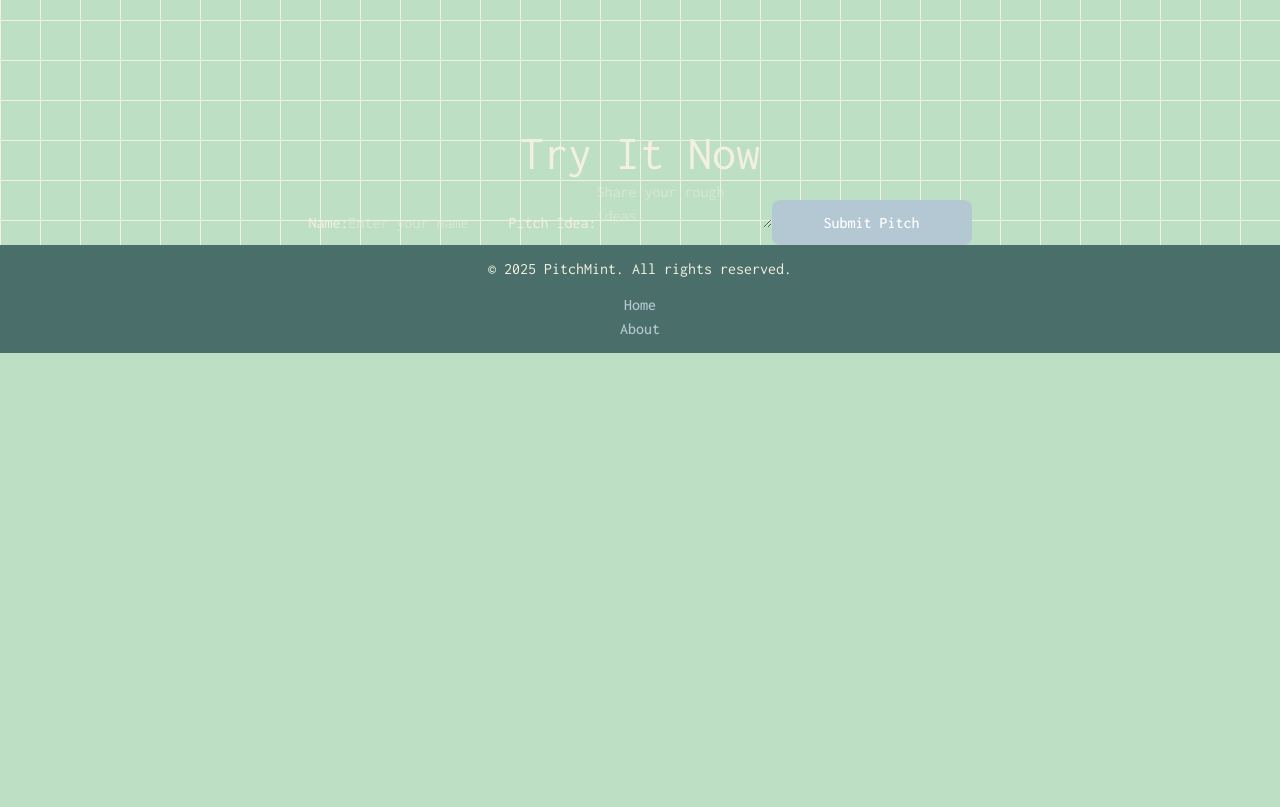
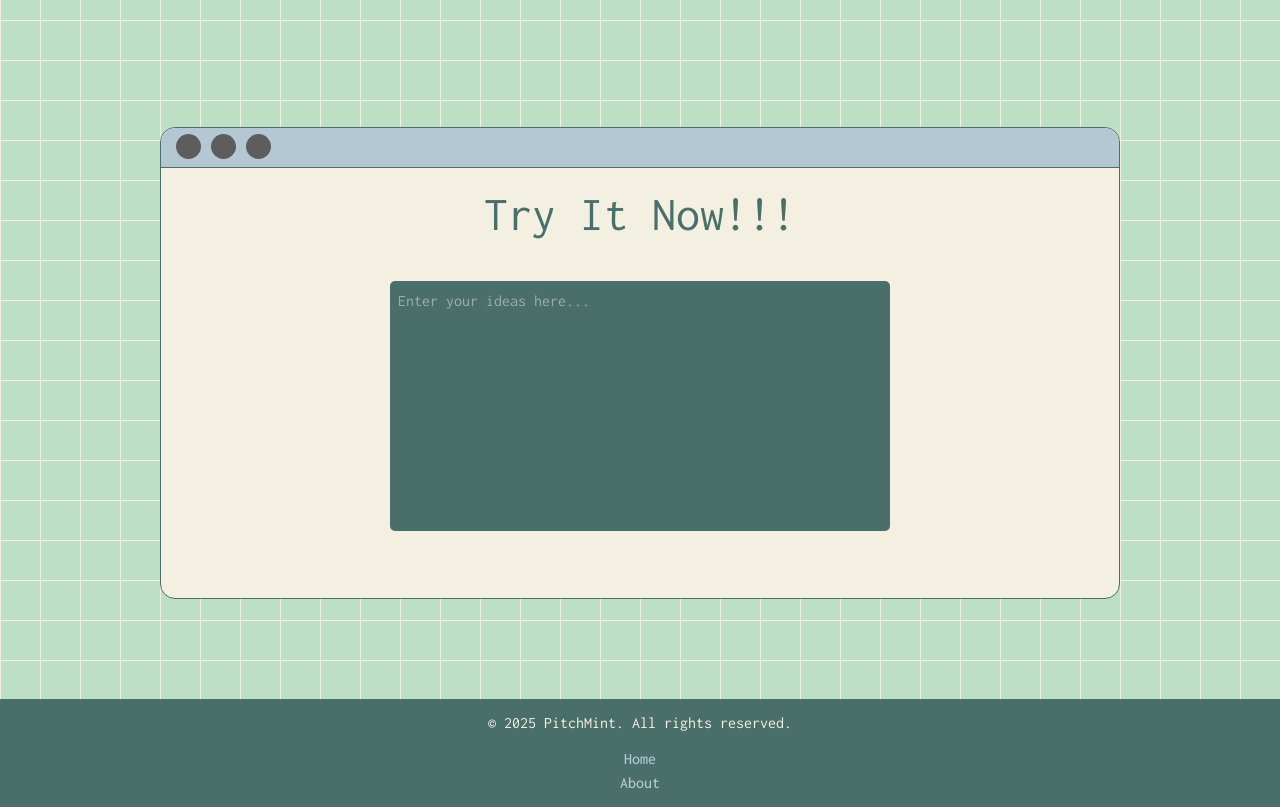
Before and after one commit to stahsin00/project-0, a React (Vite) app in the folder frontend/: page / in a window 1280 px wide. Shown: the part 1220-2027 px from the top of the page. Before the commit the page ends 1573 px from the top, so only its background shows below. Built offline with nearby package versions, Linux system fonts and the light colour scheme.

Commit message:
home page is done :)

```diff
--- a/frontend/src/components/Pitch.jsx
+++ b/frontend/src/components/Pitch.jsx
@@ -4,8 +4,7 @@ function Features() {
     const [name, setName] = useState("");
 
     return (
-        <section>
-            <h2>Try It Now</h2>
+        <div className="myFlex">
             <form>
                 <label htmlFor="name">Name:</label>
                 <input
@@ -21,7 +20,7 @@ function Features() {
                 <textarea id="message" name="message" placeholder="Share your rough ideas"></textarea>
                 <button type="submit" className="w-50 h-full bg-dusty-blue text-white px-4 py-2 rounded-lg">Submit Pitch</button>
             </form>
-        </section>
+        </div>
     );
 }
 
--- /dev/null
+++ b/frontend/src/components/Try.jsx
@@ -0,0 +1,30 @@
+import { React, useState } from "react";
+
+function Try() {
+    const [txt, setTxt] = useState("");
+
+    return (
+        <div className="popUp text-teal mb-25">
+            <div className="the-top bg-dusty-blue">
+                <ul>
+                    <li className="tabBut"/>
+                    <li className="tabBut"/>
+                    <li className="tabBut"/>
+                </ul>
+            </div>
+            <h2 className="mt-5 mb-10">Try It Now!!!</h2>
+
+            <textarea
+                type="text"
+                id="txt"
+                name="txt"
+                placeholder="Enter your ideas here..."
+                value={txt}
+                onChange={(e) => setName(e.target.value)}
+                className="text-light-cream p-2 mb-15">
+            </textarea>
+        </div>
+    );
+}
+
+export default Try;
--- a/frontend/src/index.css
+++ b/frontend/src/index.css
@@ -109,6 +109,14 @@ h2 {
   line-height: 1.1;
 }
 
+input[type=text], textarea {
+  width: 500px;
+  height: 250px;
+  background-color: #4A6F6A;
+  border-radius: 5px;
+  resize: none;
+}
+
 footer ul li {
   float: left;
 }
--- a/frontend/src/pages/Home.jsx
+++ b/frontend/src/pages/Home.jsx
@@ -2,6 +2,7 @@ import { React, useState } from "react";
 import Header from "../components/Header";
 import Scroll from "../components/Scroll";
 import Features from "../components/Features";
+import Try from "../components/Try";
 import Pitch from "../components/Pitch";
 import Footer from "../components/Footer";
 
@@ -12,7 +13,8 @@ function Page() {
             <Scroll/>
             <Features />
             <Scroll/>
-            <Pitch />
+            <Try />
+            {/* <Pitch /> */}
             <Footer />
         </div>
     );
```
